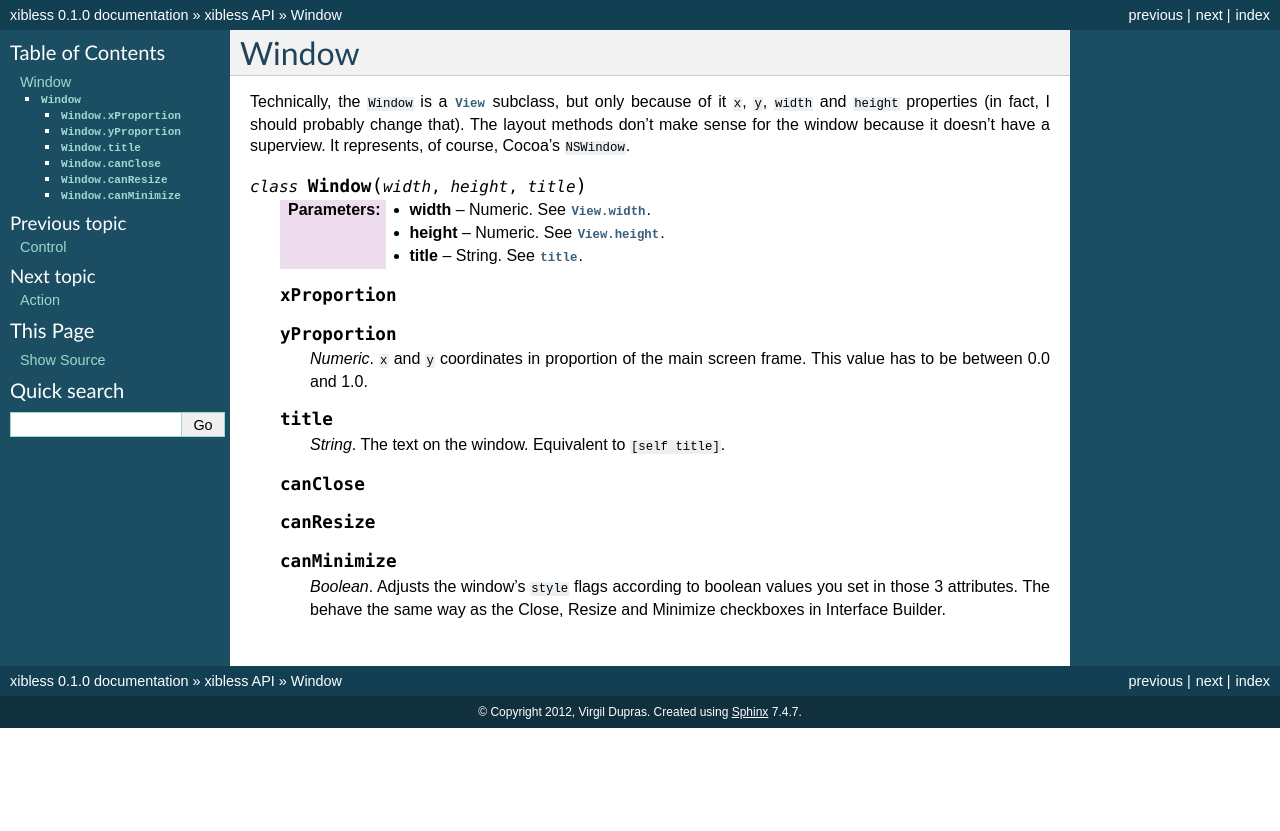
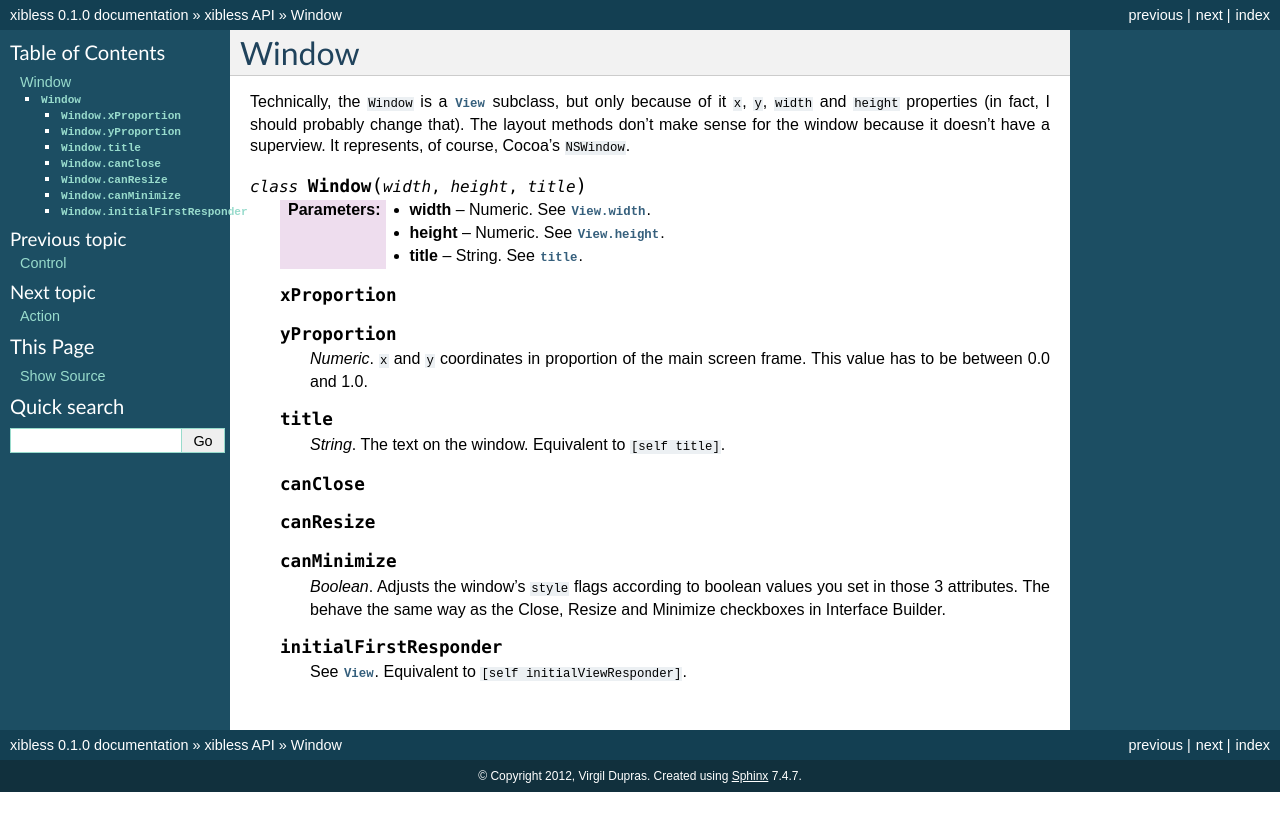
Before and after one commit to hsoft/xibless, a Sphinx documentation site: the page built from docs/api/window.rst, in a window 1280 px wide. Shown: the top 831 px of the page. Built offline with Sphinx 7.4.7, drawn with Linux system fonts in a browser that asks for light colours.

Commit message:
Added initialFirstResponder docs.

```diff
--- a/docs/api/window.rst
+++ b/docs/api/window.rst
@@ -29,3 +29,7 @@ Cocoa's ``NSWindow``.
         *Boolean*. Adjusts the window's ``style`` flags according to boolean values you set in those
         3 attributes. The behave the same way as the Close, Resize and Minimize checkboxes in
         Interface Builder.
+
+    .. attribute:: initialFirstResponder
+
+        See :class:`View`. Equivalent to ``[self initialViewResponder]``.
```
